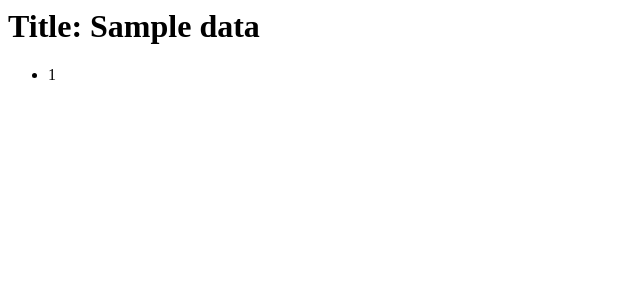
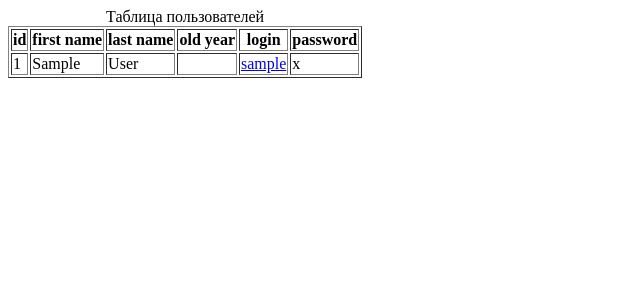
Before and after one commit to novapc74/native_login_php, a PHP site: template project/templates/users/index.php in a window 1280 px wide. Shown: the top 300 px of the page, without its empty margins (0-640 px from the left). Run offline with PHP 8.4, Linux system fonts and the light colour scheme; the template is opened without the code that fills it: most values are stand-ins (such as "Sample title", 1, 10 or a date in 2020).

Commit message:
resolve show users

```diff
--- a/project/public/index.php
+++ b/project/public/index.php
@@ -16,6 +16,8 @@ $app->get('/users', [UserController::class, 'index']);
 
 $app->get('/users/{id}', [UserController::class, 'show']);
 
-$app->post('/users/{id}', [UserController::class, 'create']);
+$app->get('/users/create', [UserController::class, 'create']);
+
+$app->post('/users/update', [UserController::class, 'update']);
 
 $app->run();
--- a/project/src/Repository/UserRepository.php
+++ b/project/src/Repository/UserRepository.php
@@ -15,7 +15,7 @@ class UserRepository
 
     public function getOneBy($parameter)
     {
-        $users = array_filter($this->connection->getDB('users'), fn($user) => $user['id'] == $parameter);
+        $users = array_filter($this->connection->getDB('users'), fn($user) => $user->id == $parameter);
 
         return array_shift($users);
     }
@@ -25,7 +25,7 @@ class UserRepository
         return $this->connection->getDB('users');
     }
 
-    public function addUser(array $user)
+    public function addUser($user)
     {
         $users = $this->getAll();
         $users[] = $user;
--- a/project/src/Service/DataBase.php
+++ b/project/src/Service/DataBase.php
@@ -26,7 +26,7 @@ class DataBase
             file_put_contents(self::DB_PATH, json_encode($context));
         }
 
-        return json_decode(file_get_contents(self::DB_PATH), true);
+        return json_decode(file_get_contents(self::DB_PATH));
     }
 
 }
--- a/project/src/Service/PasswordHash.php
+++ b/project/src/Service/PasswordHash.php
@@ -4,7 +4,7 @@ namespace App\Service;
 
 class PasswordHash
 {
-    public static function hasPassword($password): string
+    public static function hashPassword($password): string
     {
         return password_hash($password, null);
     }
--- a/project/templates/users/index.php
+++ b/project/templates/users/index.php
@@ -1,12 +1,23 @@
-
-<h1>Title: <?= $data['title'] ?></h1>
-
 <?php if (null != $data['users']) : ?>
-<ul>
-    <?php foreach ($data['users'] as $user) : ?>
-        <li>
-            <?= $user->getId() ?>
-        </li>
-    <?php endforeach; ?>
-</ul>
+    <table border="1">
+        <caption>Таблица пользователей</caption>
+        <tr>
+            <th>id</th>
+            <th>first name</th>
+            <th>last name</th>
+            <th>old year</th>
+            <th>login</th>
+            <th>password</th>
+        </tr>
+        <tr>
+            <?php foreach ($data['users'] as $user) : ?>
+                <td><?= $user->id ?></td>
+                <td><?= $user->firstName ?></td>
+                <td><?= $user->lastName ?></td>
+                <td><?= $user->oldYear ?></td>
+                <td><a href="/users/<?= $user->id ?>"><?= $user->login ?></a></td>
+                <td><?= $user->password ?></td>
+            <?php endforeach; ?>
+        </tr>
+    </table>
 <?php endif ?>
```
Also changed, not shown: project/src/Controller/UserController.php (+22 -22 lines), project/templates/users/show.php (+5 -5 lines).
